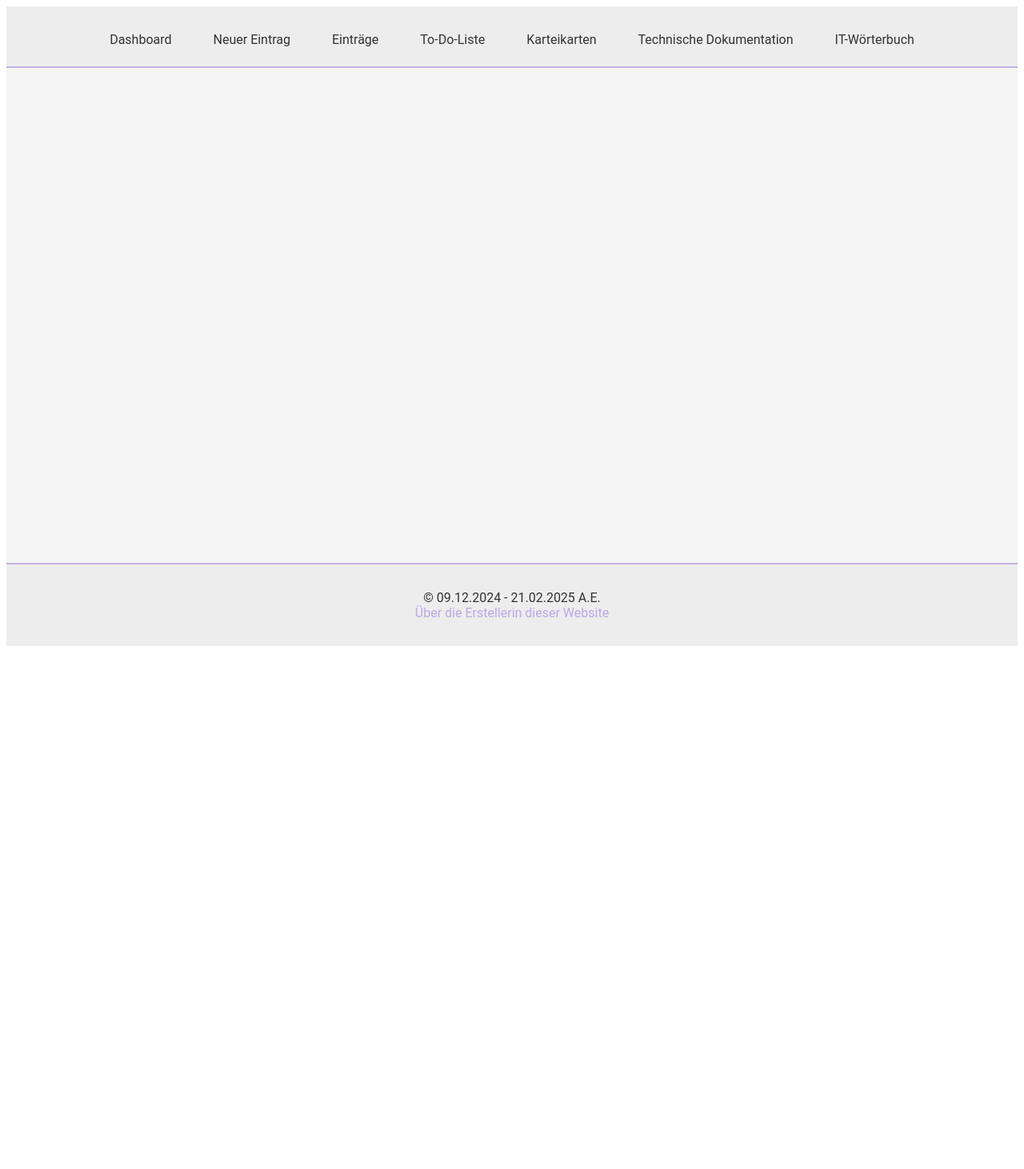
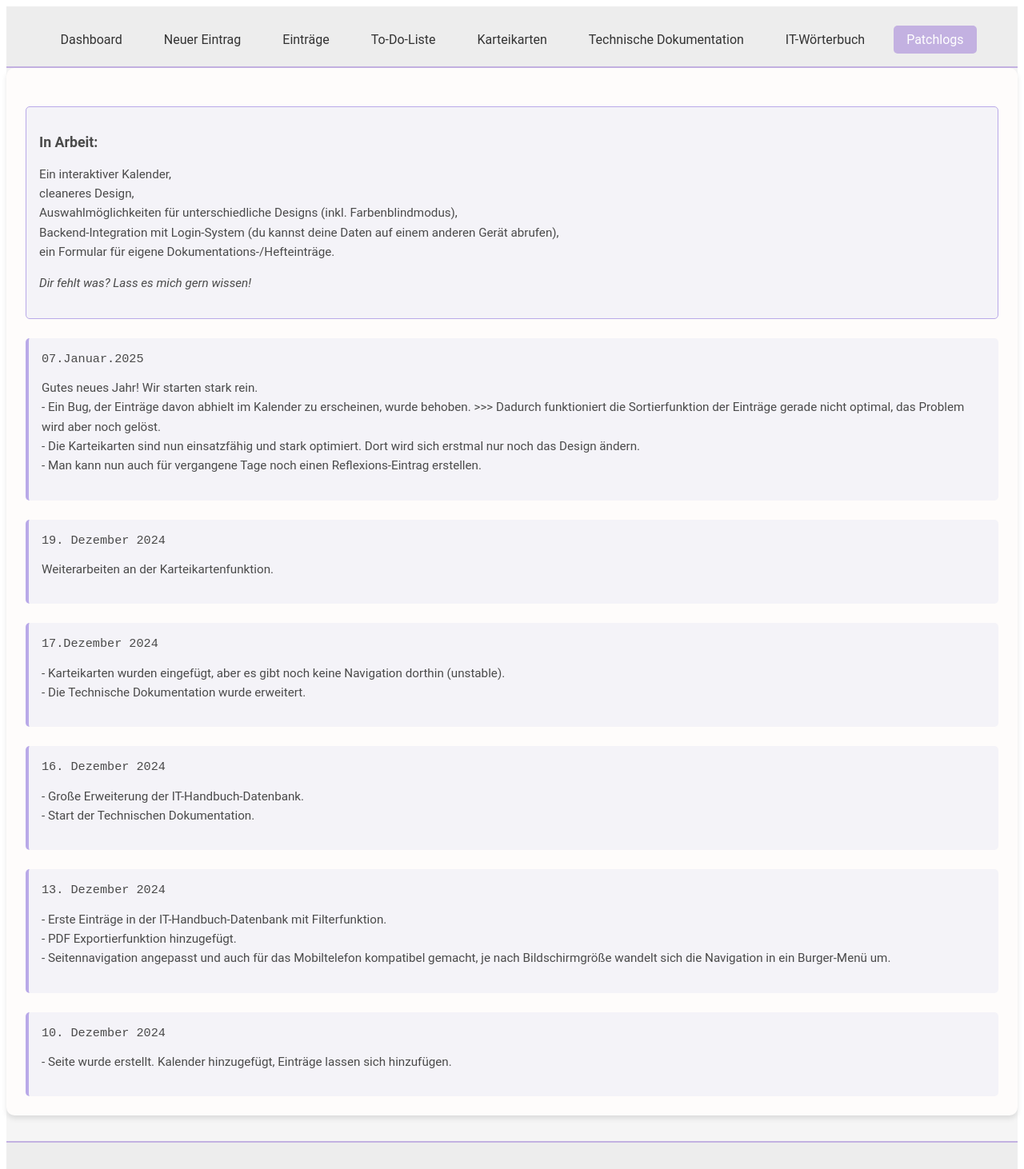
Before and after one commit to aelis123/Lerntagebuch, a Vue app in the folder Lernseite2/: page /news in a window 1280 px wide. Shown: the top 1462 px of the page at 80% size. Before the commit the page ends 816 px from the top, so only its background shows below. Built offline with nearby package versions, Linux system fonts and the light colour scheme; a web font is replaced by a local one.

Commit message:
Patchlogeintrag, Datumpicker bei Kalendereinträgen

```diff
--- a/Lernseite2/src/components/VueHeader.vue
+++ b/Lernseite2/src/components/VueHeader.vue
@@ -16,6 +16,7 @@
       <router-link to="/cards" exact-active-class="active-link">Karteikarten</router-link>
       <router-link to="/documentation" exact-active-class="active-link">Technische Dokumentation</router-link>
       <router-link to="/dictionary" exact-active-class="active-link">IT-Wörterbuch</router-link>
+      <router-link to="/news" exact-active-class="active-link">Patchlogs</router-link>
 
     </nav>
   </header>
--- a/Lernseite2/src/router/index.js
+++ b/Lernseite2/src/router/index.js
@@ -6,6 +6,7 @@ import ToDoView from '../views/ToDoView.vue';
 import DocumentationView from '../views/DocumentationView.vue';
 import DictionaryView from '../views/DictionaryView.vue';
 import KarteikartenView from '../views/KarteikartenView.vue';
+import UpdateLogView from '@/views/UpdateLogView.vue';
 
 const router = createRouter({
   history: createWebHistory(import.meta.env.BASE_URL), // BASE_URL für korrektes Routing
@@ -14,6 +15,11 @@ const router = createRouter({
       path: '/',
       name: 'dashboard',
       component: DashboardView,
+    },
+    {
+      path: '/news',
+      name: 'news',
+      component: UpdateLogView,
     },
     {
       path: '/entry',
--- a/Lernseite2/src/views/DashboardView.vue
+++ b/Lernseite2/src/views/DashboardView.vue
@@ -1,8 +1,8 @@
 <template>
   <section class="dashboard">
     <div class="welcome">
-      <h2>Neues Update:</h2>
-      <p>Es gab aufgrund der ID-Berechnung einen Bug, der keine Einträge für Januar hinzufügen ließ. Die ID-Berechnung findet nun über eine andere Methode statt und somit sollte das Problem hiermit behoben sein. Die App befindet sich noch in der Test- und Entwicklungsphase. Schon geschriebene Einträge werden nicht mehr im Kalender angezeigt, aber sind weiterhin unter "Einträge" einsehbar.</p>
+      <h2>Du vermisst deine Kalendereinträge?</h2>
+      <p>Es gibt nun den Reiter "Patchlogs", dort siehst du, was sich geändert hat. Diese App befindet sich noch in der Entwicklung, du siehst deine Einträge aber wie gewohnt in "Einträge".</p>
       <h2>{{ greeting }}</h2>
       <p>{{ currentDate }}</p>
     </div>
--- a/Lernseite2/src/views/DocumentationView.vue
+++ b/Lernseite2/src/views/DocumentationView.vue
@@ -6,6 +6,7 @@
       <h2>📚 Technische Dokumentation</h2>
       <p>
         Hier ist ein Kompendium der - für mich - relevantesten Informationen und Links zum Thema Programmierung.
+        Mit diesen Schritten kannst du theoretisch eine eigene Seite wie diese hier erstellen.
       </p>
 
       <div class="info-box">
@@ -164,6 +165,8 @@
       </div>
       </div>
 
+      <div class="info-box2"> <h4>Ultimativer Tipp für Gewinner:</h4>
+      <p>Wenn im Terminal Probleme angezeigt werden oder etwas einfach nicht funktioniert, hab keine Scheu davor eine KI wie z.B. ChatGPT zu fragen. Du kannst dir dort auch erklären lassen, was das Problem ist. Achte nur bitte immer darauf, nicht nur Copy + Paste zu machen, sondern die KI gewissenhaft zu nutzen.</p></div>
     </section>
   </template>
 
--- a/Lernseite2/src/views/EntryView.vue
+++ b/Lernseite2/src/views/EntryView.vue
@@ -2,6 +2,17 @@
   <section class="entry">
     <h2>🌟 Neuer Tagebuch-Eintrag 🌟</h2>
     <form @submit.prevent="saveEntry">
+      <div class="form-group date-picker">
+  <label for="entry-date">📅 Für welchen Tag ist dieser Eintrag?</label>
+  <input
+    id="entry-date"
+    type="date"
+    v-model="entry.date"
+    :max="today"
+    class="date-input"
+  />
+</div>
+
       <div class="form-group">
         <label for="what-learned">📚 Was habe ich gelernt?</label>
         <textarea
@@ -70,7 +81,6 @@
         </div>
       </div>
 
-
       <div class="form-actions">
         <button type="submit">💾 Eintrag speichern</button>
       </div>
@@ -84,7 +94,8 @@ export default {
   data() {
     return {
       entry: {
-        id: null, // Hier wird eine laufende Nummer gespeichert
+        id: null,
+        date: "",
         whatLearned: "",
         challenges: "",
         success: "",
@@ -104,39 +115,39 @@ export default {
         { emoji: "😌", label: "Erleichtert" },
         { emoji: "🤒", label: "Krank" },
       ],
+      today: new Date().toISOString().split("T")[0], // Aktuelles Datum für die Maximalgrenze
     };
   },
   methods: {
     saveEntry() {
       const entries = JSON.parse(localStorage.getItem("entries") || "[]");
 
-  // Neue ID basierend auf der Anzahl der bestehenden Einträge
       const newId = entries.length + 1;
-
-  // Neuen Eintrag erstellen
       this.entry.id = newId;
 
-  // Datum und Uhrzeit in der lokalen Zeitzone speichern
+      // Standarddatum verwenden, falls kein Datum ausgewählt wurde
+      if (!this.entry.date) {
+        this.entry.date = this.today;
+      }
+
+      // Uhrzeit für den Eintrag speichern
       const now = new Date();
-  const localDateString = `${now.getFullYear()}-${String(now.getMonth() + 1).padStart(2, "0")}-${String(now.getDate()).padStart(2, "0")}`;
-  this.entry.timestamp = `${localDateString}T${now.toTimeString().split(" ")[0]}`;
+      this.entry.timestamp = `${this.entry.date}T${now.toTimeString().split(" ")[0]}`;
 
-  // Eintrag speichern
       entries.push(this.entry);
       localStorage.setItem("entries", JSON.stringify(entries));
 
       alert("Eintrag gespeichert!");
 
-  // Zurücksetzen des Formulars
       this.resetEntry();
     },
-
     selectMood(mood) {
       this.entry.mood = mood;
     },
     resetEntry() {
       this.entry = {
         id: null,
+        date: "",
         whatLearned: "",
         challenges: "",
         success: "",
@@ -151,8 +162,43 @@ export default {
 };
 </script>
 
+<style scoped>
 
-<style scoped>
+.date-picker {
+  margin-bottom: 1.5rem;
+}
+
+.date-input {
+  width: 100%;
+  padding: 0.75rem;
+  font-size: 1rem;
+  border: 1px solid #ccc;
+  border-radius: 5px;
+  background-color: #fdfcff;
+  box-shadow: inset 0px 1px 4px rgba(0, 0, 0, 0.1);
+  transition: all 0.3s ease;
+  font-family: 'Roboto', sans-serif;
+  color: #333;
+}
+
+.date-input:focus {
+  border-color: #b9a9e8;
+  outline: none;
+  box-shadow: 0px 0px 6px rgba(185, 169, 232, 0.5);
+}
+
+.date-input:hover {
+  border-color: #b9a9e8;
+}
+
+label {
+  font-weight: bold;
+  color: #333;
+  margin-bottom: 0.5rem;
+  display: block;
+}
+
+
 .entry {
   padding: 2rem;
   max-width: 800px;
--- a/Lernseite2/src/views/KarteikartenView.vue
+++ b/Lernseite2/src/views/KarteikartenView.vue
@@ -1,7 +1,7 @@
 <template>
   <section class="flashcards-view">
     <h2>📝 Karteikarten</h2>
-    <p>👷 Noch in Arbeit 🚧</p>
+
 
     <!-- Container für Filter und Eingabefelder -->
     <div class="top-container">
@@ -438,7 +438,7 @@ p {
 }
 
 .navigation-buttons button {
-  background-color: #4a90e2;
+  background-color: #4a91e2ad;
   color: white;
   border: none;
   padding: 12px;
--- /dev/null
+++ b/Lernseite2/src/views/UpdateLogView.vue
@@ -0,0 +1,152 @@
+<template>
+    <section class="documentation-view" ref="documentation">
+
+<div class="info-box2">
+<h3>In Arbeit:</h3>
+<p>Ein interaktiver Kalender, <br>cleaneres Design, <br>Auswahlmöglichkeiten für unterschiedliche Designs (inkl. Farbenblindmodus), <br>Backend-Integration mit Login-System (du kannst deine Daten auf einem anderen Gerät abrufen),
+  <br>ein Formular für eigene Dokumentations-/Hefteinträge.
+   </p>
+   <p><em>Dir fehlt was? Lass es mich gern wissen!</em></p>
+</div>
+
+      <div class="info-box">
+        <code>07.Januar.2025</code>
+        <p>Gutes neues Jahr! Wir starten stark rein.
+          <br>
+          - Ein Bug, der Einträge davon abhielt im Kalender zu erscheinen, wurde behoben. >>> Dadurch funktioniert die Sortierfunktion der Einträge gerade nicht optimal, das Problem wird aber noch gelöst.
+        <br>  - Die Karteikarten sind nun einsatzfähig und stark optimiert. Dort wird sich erstmal nur noch das Design ändern.
+        <br> - Man kann nun auch für vergangene Tage noch einen Reflexions-Eintrag erstellen.
+        </p>
+      </div>
+
+<div class="info-box">
+  <code>19. Dezember 2024</code>
+  <p> Weiterarbeiten an der Karteikartenfunktion.</p>
+</div>
+
+<div class="info-box">
+<code>17.Dezember 2024</code>
+<p>
+  - Karteikarten wurden eingefügt, aber es gibt noch keine Navigation dorthin (unstable).
+  <br>- Die Technische Dokumentation wurde erweitert.
+</p>
+
+
+</div>
+
+
+<div class="info-box">
+  <code>16. Dezember 2024</code>
+  <p>
+- Große Erweiterung der IT-Handbuch-Datenbank. <br>
+- Start der Technischen Dokumentation.
+  </p>
+</div>
+
+<div class="info-box">
+<code>13. Dezember 2024</code><p> - Erste Einträge in der IT-Handbuch-Datenbank mit Filterfunktion. <br>
+- PDF Exportierfunktion hinzugefügt. <br>
+- Seitennavigation angepasst und auch für das Mobiltelefon kompatibel gemacht, je nach Bildschirmgröße wandelt sich die Navigation in ein Burger-Menü um.</p>
+
+</div>
+
+
+      <div class="info-box">
+
+<code>10. Dezember 2024</code><p> - Seite wurde erstellt. Kalender hinzugefügt, Einträge lassen sich hinzufügen.</p>
+
+     </div>
+    </section>
+  </template>
+
+  <script>
+
+  </script>
+
+
+  <style scoped>
+  .documentation-view {
+    padding: 1.5rem;
+    font-family: 'Roboto', sans-serif;
+    background-color: #fefcfb;
+    color: #4a4a4a;
+    border-radius: 10px;
+    box-shadow: 0px 4px 6px rgba(0, 0, 0, 0.1);
+  }
+
+  h2 {
+    font-size: 1.8rem;
+    color: #b9a9e8;
+    margin-bottom: 1rem;
+  }
+
+  p {
+    line-height: 1.6;
+  }
+
+  a {
+    color: #b9a9e8;
+    text-decoration: none;
+    transition: color 0.3s ease;
+  }
+
+  a:hover {
+    color: #8274b2;
+  }
+
+  ul {
+    list-style-type: disc;
+    padding-left: 20px;
+    margin-bottom: 1rem;
+  }
+
+  .info-box {
+    background-color: #f4f3f8;
+    border-left: 4px solid #b9a9e8;
+    padding: 1rem;
+    border-radius: 5px;
+    margin-top: 1.5rem;
+    font-size: 0.95rem;
+  }
+
+  .info-box2 {
+    background-color: #f4f3f8;
+    border: 1px solid #b9a9e8;
+    padding: 1rem;
+    border-radius: 5px;
+    margin-top: 1.5rem;
+    font-size: 0.95rem;
+  }
+
+  .export-button {
+    margin-top: 1rem;
+    padding: 10px 15px;
+    background-color: #b9a9e8;
+    color: white;
+    border: none;
+    border-radius: 5px;
+    cursor: pointer;
+    font-size: 1rem;
+    transition: background-color 0.3s ease;
+  }
+
+  .export-button:hover {
+    background-color: #a495d4;
+  }
+  .highlight-yellow {
+  color: #ffcc00; /* Highlight color for index.js */
+  font-weight: bold;
+}
+
+.highlight-blue {
+  color: #00ccff; /* Highlight color for views */
+  font-weight: bold;
+}
+img {
+  max-width: 100%; /* Bild bleibt innerhalb der Elternelemente */
+  height: auto;    /* Verhältnis bleibt erhalten */
+  display: block;  /* Verhindert zusätzliche Leerflächen unter Bildern */
+  margin: 0 auto;  /* Zentriert das Bild horizontal */
+}
+
+  </style>
```
Lines whose indentation alone changed are shown as unchanged.
